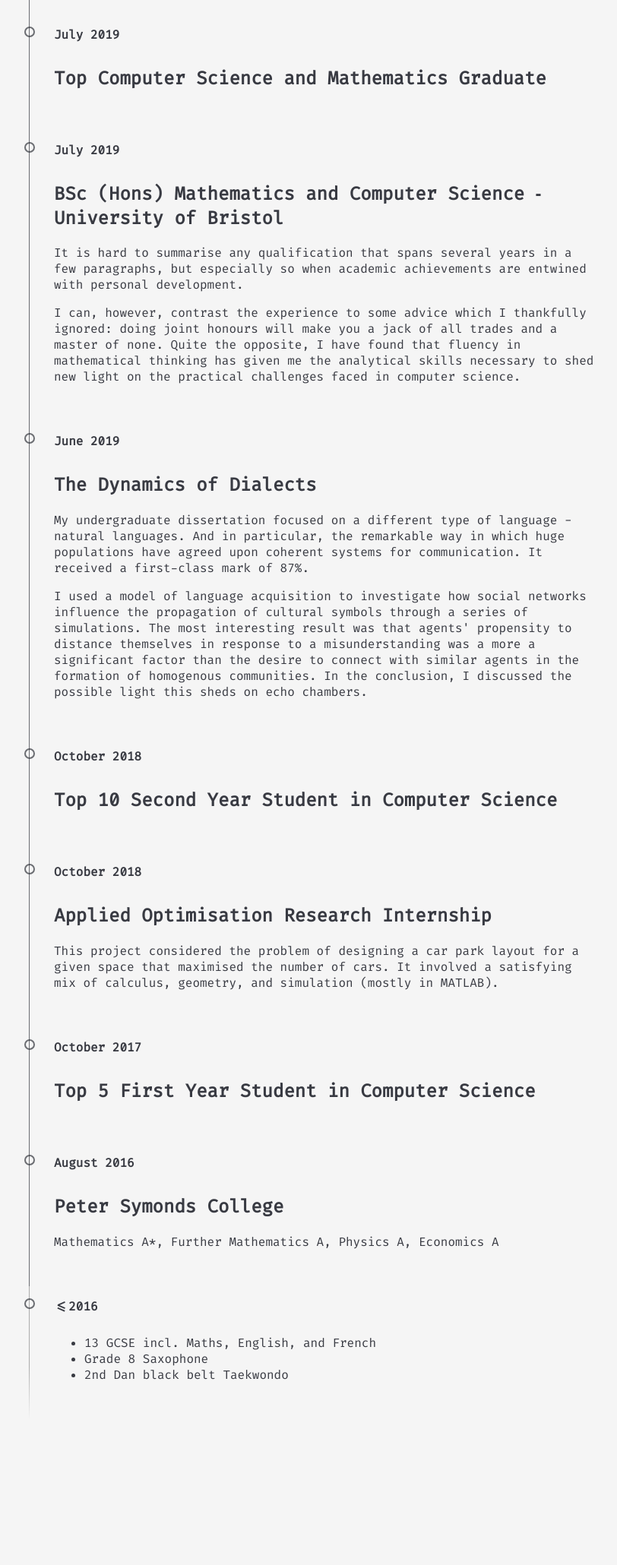
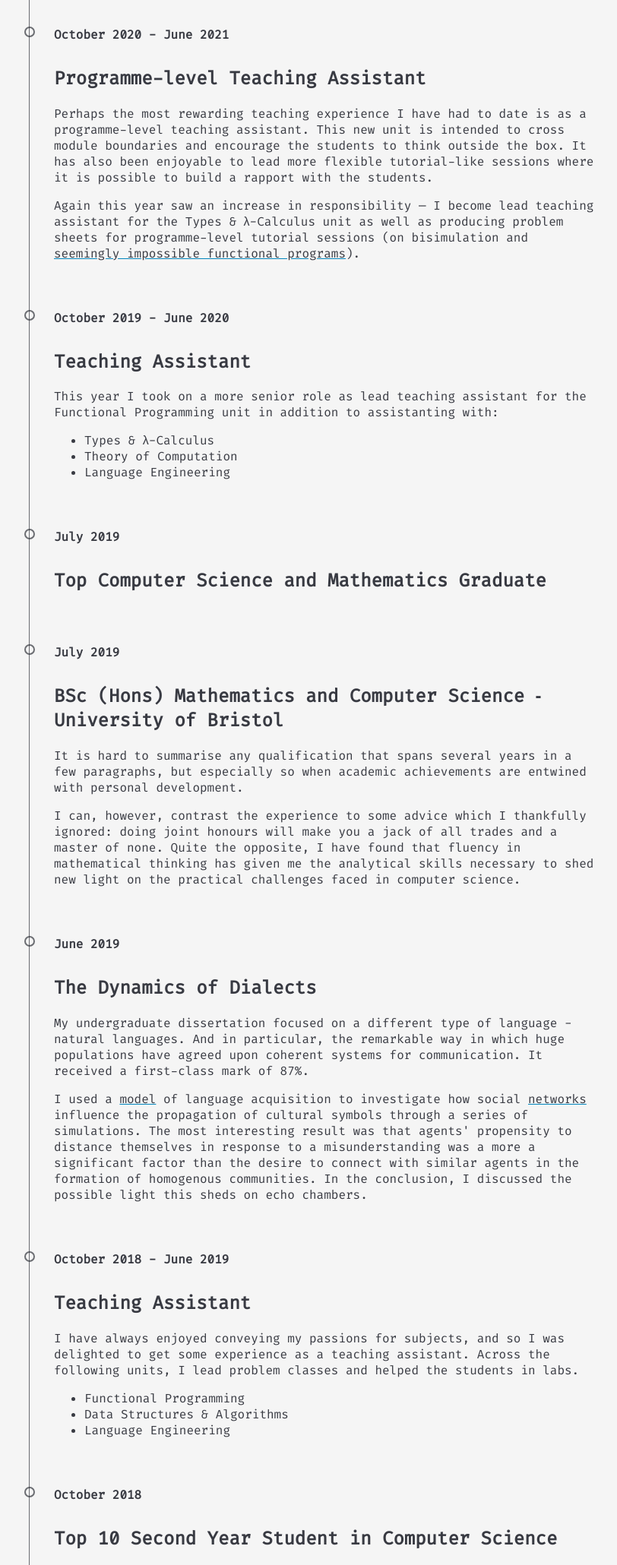
Before and after one commit to eddiejones2108/eddiejones2108.github.io, a plain HTML site: page CV.html in a window 1280 px wide. Shown: the part 740-2800 px from the top of the page at 76% size, without its empty margins (218-1030 px from the left). Before the commit the page ends 2688 px from the top, so only its background shows below. Drawn offline with nearby package versions, Linux system fonts and the light colour scheme.

Commit message:
Teaching

```diff
--- a/CV.html
+++ b/CV.html
@@ -73,6 +73,31 @@
       </p>
     </div>
 
+    <div topic="teach" class="timeline-item" date-is="October 2020 - June 2021">
+      <h2>Programme-level Teaching Assistant</h2>
+      <p>
+        Perhaps the most rewarding teaching experience I have had to date is as a programme-level teaching assistant.
+        This new unit is intended to cross module boundaries and encourage the students to think outside the box.
+        It has also been enjoyable to lead more flexible tutorial-like sessions where it is possible to build a rapport with the students.
+      </p>
+      <p>
+        Again this year saw an increase in responsibility &mdash; I become lead teaching assistant for the Types &amp; &lambda;-Calculus unit as well as producing problem sheets for programme-level tutorial sessions (on bisimulation and <a href = "http://math.andrej.com/2007/09/28/seemingly-impossible-functional-programs/">seemingly impossible functional programs</a>).
+      </p>
+    </div>
+
+    <div topic="teach" class="timeline-item" date-is="October 2019 - June 2020">
+      <h2>Teaching Assistant </h2>
+      <p>
+        This year I took on a more senior role as lead teaching assistant for the Functional Programming unit in addition to assistanting with:
+
+      <ul>
+        <li> Types &amp; &lambda;-Calculus </li>
+        <li> Theory of Computation </li>
+        <li> Language Engineering </li>
+      </ul>
+      </p>
+    </div>
+
     <div topic="edu" class="timeline-item" date-is="July 2019">
       <h2>Top Computer Science and Mathematics Graduate</h2>
     </div>
@@ -110,11 +135,25 @@
       </p>
     </div>
 
+    <div topic="teach" class="timeline-item" date-is="October 2018 - June 2019">
+      <h2>Teaching Assistant </h2>
+      <p>
+        I have always enjoyed conveying my passions for subjects, and so I was delighted to get some experience as a
+        teaching assistant.
+        Across the following units, I lead problem classes and helped the students in labs.
+      </p>
+      <ul>
+        <li> Functional Programming</li>
+        <li>Data Structures &amp; Algorithms</li>
+        <li>Language Engineering</li>
+      </ul>
+    </div>
+
     <div topic="edu" class="timeline-item" date-is="October 2018">
       <h2>Top 10 Second Year Student in Computer Science</h2>
     </div>
 
-    <div topic="pub" class="timeline-item" date-is="October 2018">
+    <div topic="pub" class="timeline-item" date-is="August 2018">
       <h2>Applied Optimisation Research Internship</h2>
       <p>
         This project considered the problem of designing a car park layout for a given space that maximised the number
--- a/style.css
+++ b/style.css
@@ -30,6 +30,10 @@ header {
   font-size: 2em;
 }
 
+.title a {
+  text-decoration: none;
+}
+
 .post-title {
   font-size: 2.5em;
 }
@@ -59,11 +63,13 @@ ins {
   display: inline-block;
   font-style: normal;
   font-size: 2em;
+  text-decoration: none;
 }
 
 .contact a span.home {
   vertical-align: 0.2em;
   font-size: 0.75em;
+  text-decoration: none;
 }
 
 main {
@@ -81,6 +87,10 @@ summary {
   font-weight: bold;
   outline: none;
   cursor: pointer;
+}
+
+summary a {
+  text-decoration: none;
 }
 
 details summary::-webkit-details-marker {
@@ -126,7 +136,8 @@ details > div {
 
 a, a:visited {
   color: var(--black);
-  text-decoration: none
+  text-decoration: underline;
+  text-decoration-color: var(--blue);
 }
 
 a:hover {
@@ -247,10 +258,6 @@ legend {
   border: 2px solid var(--grey);
 }
 
-.timeline-item:last-child {
-  border-image: linear-gradient(to bottom, rgba(0, 0, 0, 0.3) 60%, rgba(0, 0, 0, 0)) 1 100%;
-}
-
 /* articles */
 
 figure {
```
